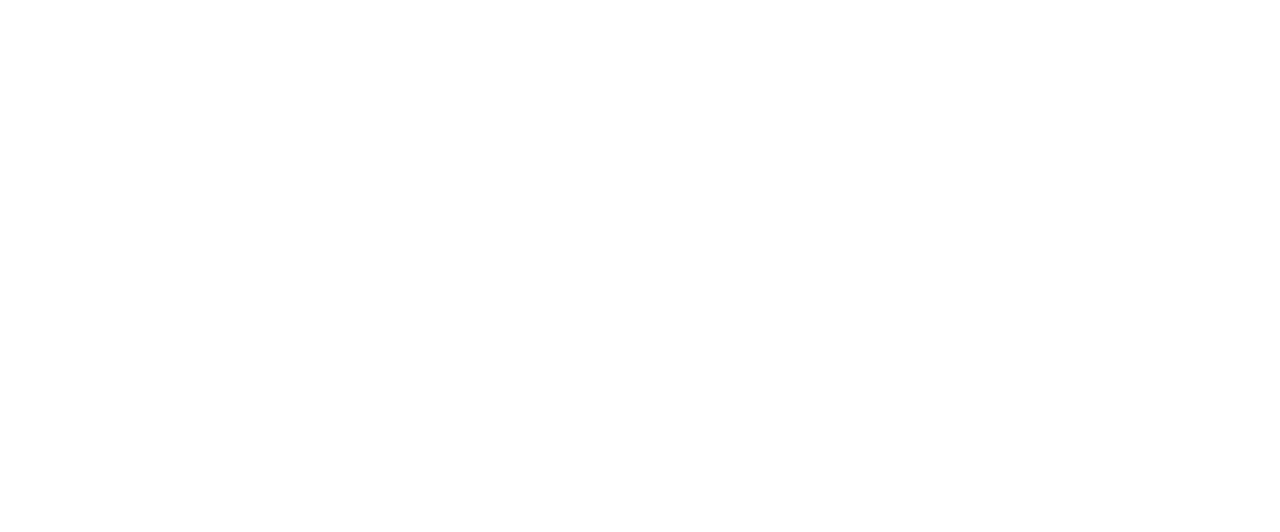
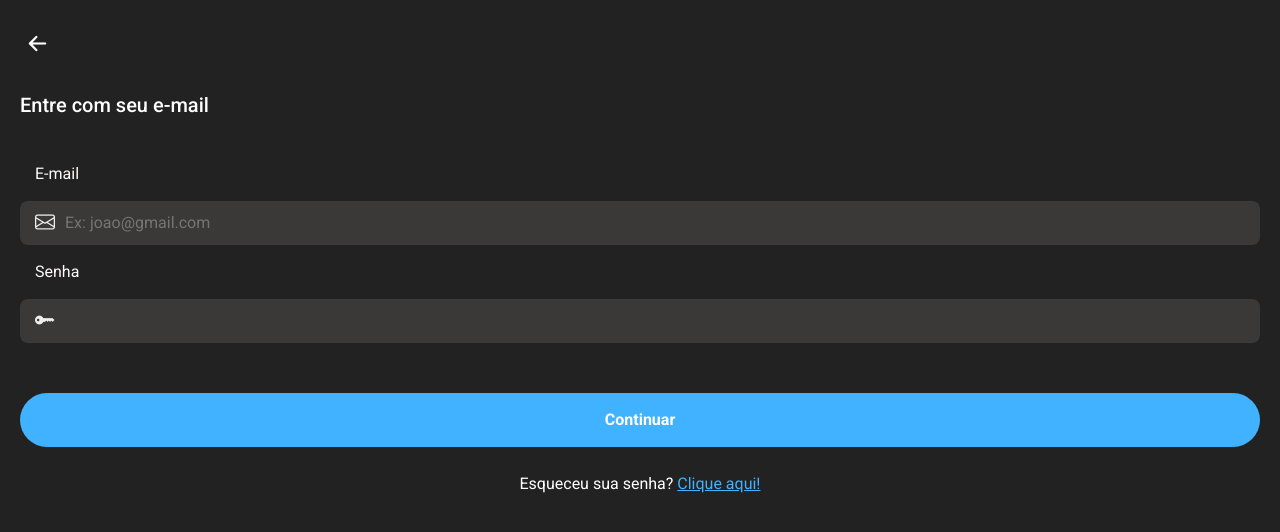
Before and after one commit to growth-tap-rad/bestrong-front, a Vue app: page /sign-in in a window 1280 px wide. Before the commit this address had no page. Shown: the top 532 px of the page. Built offline with nearby package versions, Linux system fonts and the light colour scheme; what vue-the-mask would draw is missing.

Commit message:
feat: added login page and some refactors

```diff
--- a/src/assets/base.css
+++ b/src/assets/base.css
@@ -7,9 +7,11 @@
 
 :root {
   --button-color-light: #40B2FF;
+  --button-color-light-hover: #359fe6;
   --button-color-facebook: #4267B2;
   --bg-color-dark: #222222;
   --bg-color-dark2: #1c1b1b;
+  --bg-color-grey: #3b3838;
   --bg-color-light: #fdfafa;
   --text-color-light: #ffffff;
   --text-color-light2:  #f1eeee;
--- a/src/components/VBoxImgInfo.vue
+++ b/src/components/VBoxImgInfo.vue
@@ -2,17 +2,12 @@
 
 defineProps({
   data: {
-    title: {
-      type: String,
-      default: "Title",
-    },
-    text: {
-      type: String,
-      default: "Texto",
-    },
-    bg: {
-      type: String,
-    }
+    type: Object,
+    default: () => ({
+      title: "Title",
+      text: "Texto",
+      bg: ''
+    })
   }
 });
 
@@ -34,6 +29,7 @@
   position: relative;
   width: 100%;
   max-width: 500px;
+
   .box-overlay {
     position: absolute;
     top: 0;
--- a/src/components/VButton.vue
+++ b/src/components/VButton.vue
@@ -6,16 +6,17 @@
     default: "Texto",
     required: true
   },
+  defaultColor: false
 })
 </script>
 
 <template>
-  <button class="btn button-text">{{ text }}</button>
+  <button class="btn button-text" :class="{ 'default-color': defaultColor }">{{ text }}</button>
 </template>
 
 <style scoped>
 .button-text {
-  padding: 20px 0;
+  padding: 15px 0;
   font-size: 1rem;
   border: none;
   border-radius: 50px;
@@ -23,4 +24,10 @@
   font-weight: bold;
   width: 100%;
 }
+.default-color {
+    background-color: var(--button-color-light);
+    &:hover {
+      background-color: var(--button-color-light-hover);
+    }
+  }
 </style>
--- /dev/null
+++ b/src/components/VButtonArrowLeft.vue
@@ -0,0 +1,26 @@
+
+<script setup>
+
+defineProps({
+
+})
+</script>
+
+<template>
+  <button class="button-icon">
+    <i class="bi bi-arrow-left-short icon"></i>
+  </button>
+</template>
+
+<style scoped>
+.button-icon {
+  padding: 0;
+  border: none;
+  background-color: var(--bg-color-dark);
+  .icon {
+    padding: 0;
+    font-size: 35px;
+    color: var(--text-color-light);
+  }
+}
+</style>
--- /dev/null
+++ b/src/components/VInputIcon.vue
@@ -0,0 +1,64 @@
+<script setup>
+defineProps({
+  data: {
+    type: Object,
+    required: true,
+    default: () => ({
+      title: '',
+      placeholder: '',
+      type: 'text'
+    })
+  },
+  hasIcon: false,
+  iconName: {
+    type: String,
+    default: "bi bi-envelope"
+  }
+})
+</script>
+
+<template>
+  <div class="inputs">
+    <label :for="data.title" class="label">{{ data.title }}</label>
+    <div v-if="hasIcon" class="box-input">
+      <i :class="[iconName, 'icon']"></i>
+      <input :type="data.type" :id="data.title" class="input" :placeholder="data.placeholder" />
+    </div>
+  </div>
+</template>
+
+<style scoped>
+.inputs {
+  display: flex;
+  flex-direction: column;
+  width: 100%;
+
+
+  .label {
+    color: var(--bg-color-light);
+    padding: 15px;
+
+  }
+
+  .box-input {
+    position: relative;
+    .input {
+      padding: 10px 10px 10px 45px;
+      border-radius: 8px;
+      background-color: var(--bg-color-grey);
+      color: var(--text-color-light2);
+      border: none;
+      width: 100%;
+    }
+
+    .icon {
+      padding: 0;
+      font-size: 20px;
+      top: calc(50% - 15px);
+      left: 15px;
+      color: var(--text-color-light2);
+      position: absolute;
+    }
+  }
+}
+</style>
--- a/src/router/index.js
+++ b/src/router/index.js
@@ -6,6 +6,8 @@
 import WhatYourGoal from '../views/WhatYourGoal.vue'
 import Welcome from '../views/Welcome.vue'
 import Diet from '../views/Diet.vue'
+import SignIn from '../views/SignIn.vue'
+import ForgotPassword from '../views/ForgotPassword.vue'
 
 
 const router = createRouter({
@@ -15,6 +17,16 @@
       path: '/',
       name: 'Welcome',
       component: Welcome
+    },
+    {
+      path: '/sign-in',
+      name: 'SignIn',
+      component: SignIn
+    },
+    {
+      path: '/forgot-password',
+      name: 'ForgotPassword',
+      component: ForgotPassword
     },
     {
       path: '/your-goal',
--- /dev/null
+++ b/src/views/ForgotPassword.vue
@@ -0,0 +1,11 @@
+<script setup>
+
+</script>
+
+<template>
+ <h1>Em construção esqueci a senha</h1>
+</template>
+
+
+<style scoped>
+</style>
--- /dev/null
+++ b/src/views/SignIn.vue
@@ -0,0 +1,78 @@
+<script setup>
+import { useRouter } from 'vue-router';
+const router = useRouter();
+import VButton from '../components/VButton.vue';
+import VButtonArrowLeft from '../components/VButtonArrowLeft.vue';
+import VInputIcon from '../components/VInputIcon.vue';
+
+const inputEmail = {
+  title: "E-mail",
+  placeholder: "Ex: joao@gmail.com",
+  type: 'text'
+}
+const inputPassword = {
+  title: "Senha",
+  placeholder: "",
+  type: 'password'
+}
+const backToLogin = () => {
+  router.back()
+}
+</script>
+
+<template>
+  <section class="sign-in">
+    <header class="header">
+      <nav class="nav">
+        <VButtonArrowLeft @click="backToLogin"/>
+      </nav>
+      <h1 class="title-page">Entre com seu e-mail</h1>
+    </header>
+    <main class="main">
+      <VInputIcon :data="inputEmail" :hasIcon="true" iconName="bi bi-envelope" />
+      <VInputIcon :data="inputPassword" :hasIcon="true" iconName="bi bi-key-fill" />
+      <VButton text="Continuar" class="button" :defaultColor="true" />
+      <p class="text">Esqueceu sua senha? <router-link to="/forgot-password" class="cta-forgot-pass">Clique aqui!</router-link></p>
+    </main>
+  </section>
+</template>
+
+
+<style scoped>
+.sign-in {
+  background-color: var(--bg-color-dark);
+  width: 100%;
+  height: 100vh;
+  display: flex;
+  flex-direction: column;
+  padding: 20px 20px;
+
+  .header {
+    .nav {
+      margin-bottom: 20px;
+    }
+    .title-page {
+      color: var(--text-color-light);
+      font-size: 20px;
+      margin-bottom: 30px;
+    }
+  }
+
+  .main {
+    width: 100%;
+
+    .button {
+      margin-top: 50px;
+    }
+    .text {
+      margin-top: 25px;
+      text-align: center;
+      color: var(--text-color-light);
+    }
+
+    .cta-forgot-pass {
+      color: var(--button-color-light);
+    }
+  }
+}
+</style>
```
Lines whose indentation alone changed are shown as unchanged.
